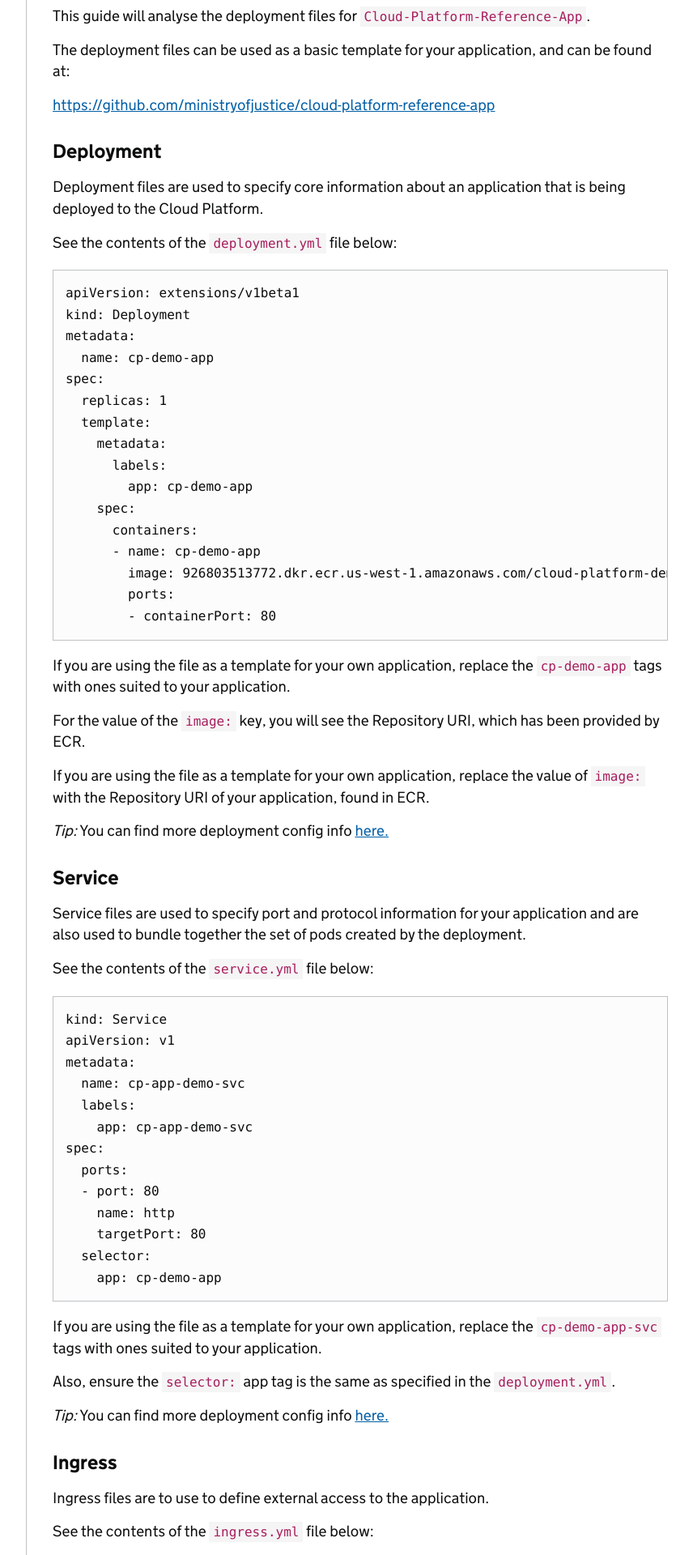
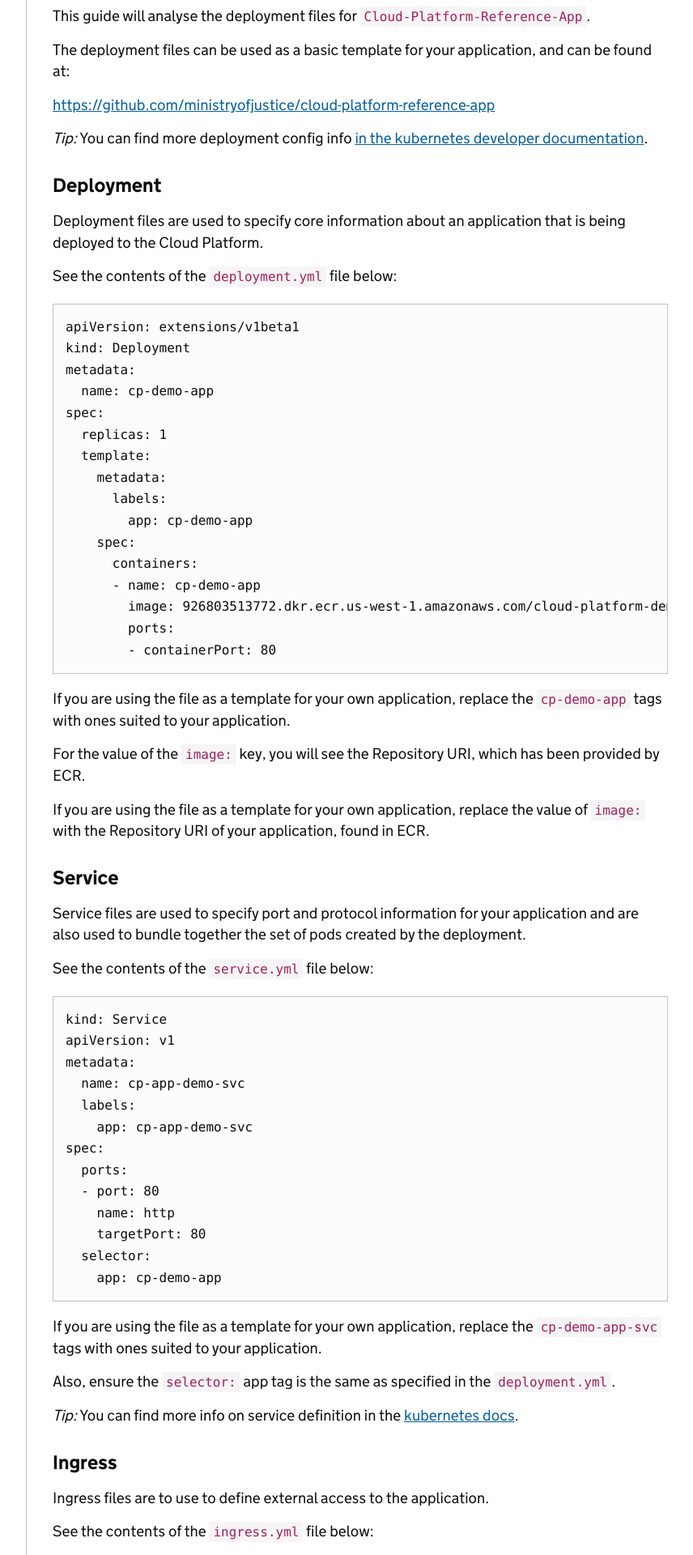
Before and after one commit to ministryofjustice/cloud-platform-user-docs, a Jekyll site: the page built from cloud-platform/app-deploy.md, in a window 1280 px wide. Shown: the part 2621-4541 px from the top of the page at 81% size, without its empty margins (298-1154 px from the left). Built offline with Jekyll 4.4.1, drawn with Linux system fonts in a browser that asks for light colours; our own code applies the rules of GitHub Pages for plain Markdown files.

Commit message:
Link to the kubernetes documentation
As suggested by @kerin and @taytree, we've linked to the kubernetes
documentation for the specific concepts we are talking about. In
particular this is ingress, service definitions and the general
deployment docs.

```diff
--- a/cloud-platform/app-deploy.md
+++ b/cloud-platform/app-deploy.md
@@ -92,6 +92,8 @@ The deployment files can be used as a basic template for your application, and c
 
 [https://github.com/ministryofjustice/cloud-platform-reference-app](https://github.com/ministryofjustice/cloud-platform-reference-app)
 
+*Tip:* You can find more deployment config info [in the kubernetes developer documentation](https://kubernetes.io/docs/tasks/run-application/run-stateless-application-deployment/).
+
 ### Deployment
 
 Deployment files are used to specify core information about an application that is being deployed to the Cloud Platform.
@@ -123,7 +125,6 @@ For the value of the `image:` key, you will see the Repository URI, which has be
 
 If you are using the file as a template for your own application, replace the value of `image:` with the Repository URI of your application, found in ECR.
 
-*Tip:* You can find more deployment config info [here.](https://kubernetes.io/docs/tasks/run-application/run-stateless-application-deployment/)
 
 ### Service
 
@@ -151,7 +152,7 @@ If you are using the file as a template for your own application, replace the `c
 
 Also, ensure the `selector:` app tag is the same as specified in the `deployment.yml`.
 
-*Tip:* You can find more deployment config info [here.](https://kubernetes.io/docs/tasks/run-application/run-stateless-application-deployment/)
+*Tip:* You can find more info on service definition in the [kubernetes docs](https://kubernetes.io/docs/tasks/access-application-cluster/service-access-application-cluster/).
 
 ### Ingress
 
@@ -179,7 +180,7 @@ If you are using the file as a template for your own application, replace the `c
 
 Also, ensure the `serviceName:` tag is the same as specified in the `service.yml`.
 
-*Tip:* You can find more deployment config info [here.](https://kubernetes.io/docs/tasks/run-application/run-stateless-application-deployment/)
+*Tip:* You can find more info on ingress in the [kubernetes docs](https://kubernetes.io/docs/concepts/services-networking/ingress/)
 
 ## Deploying application to the cluster
 
```
